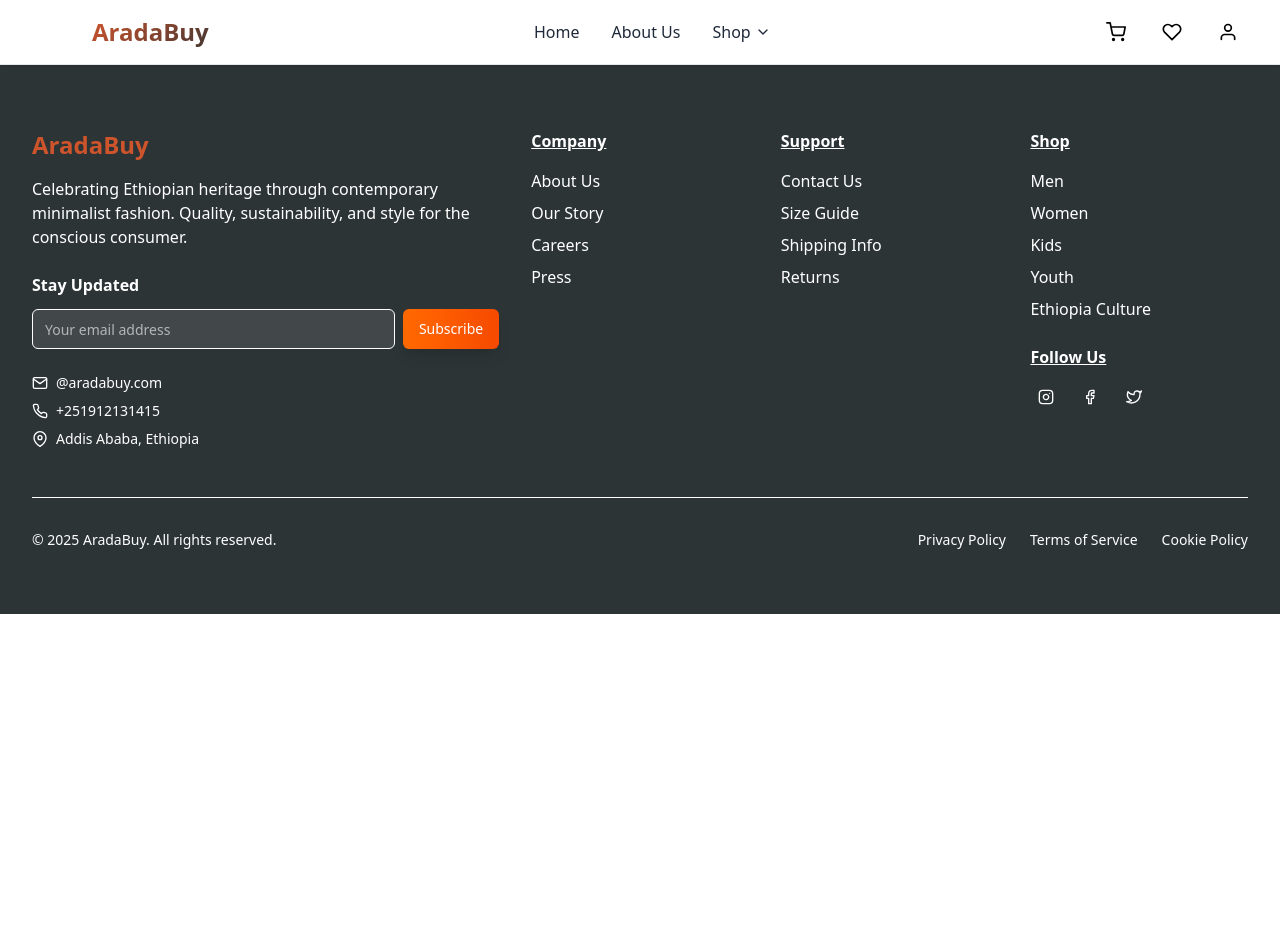
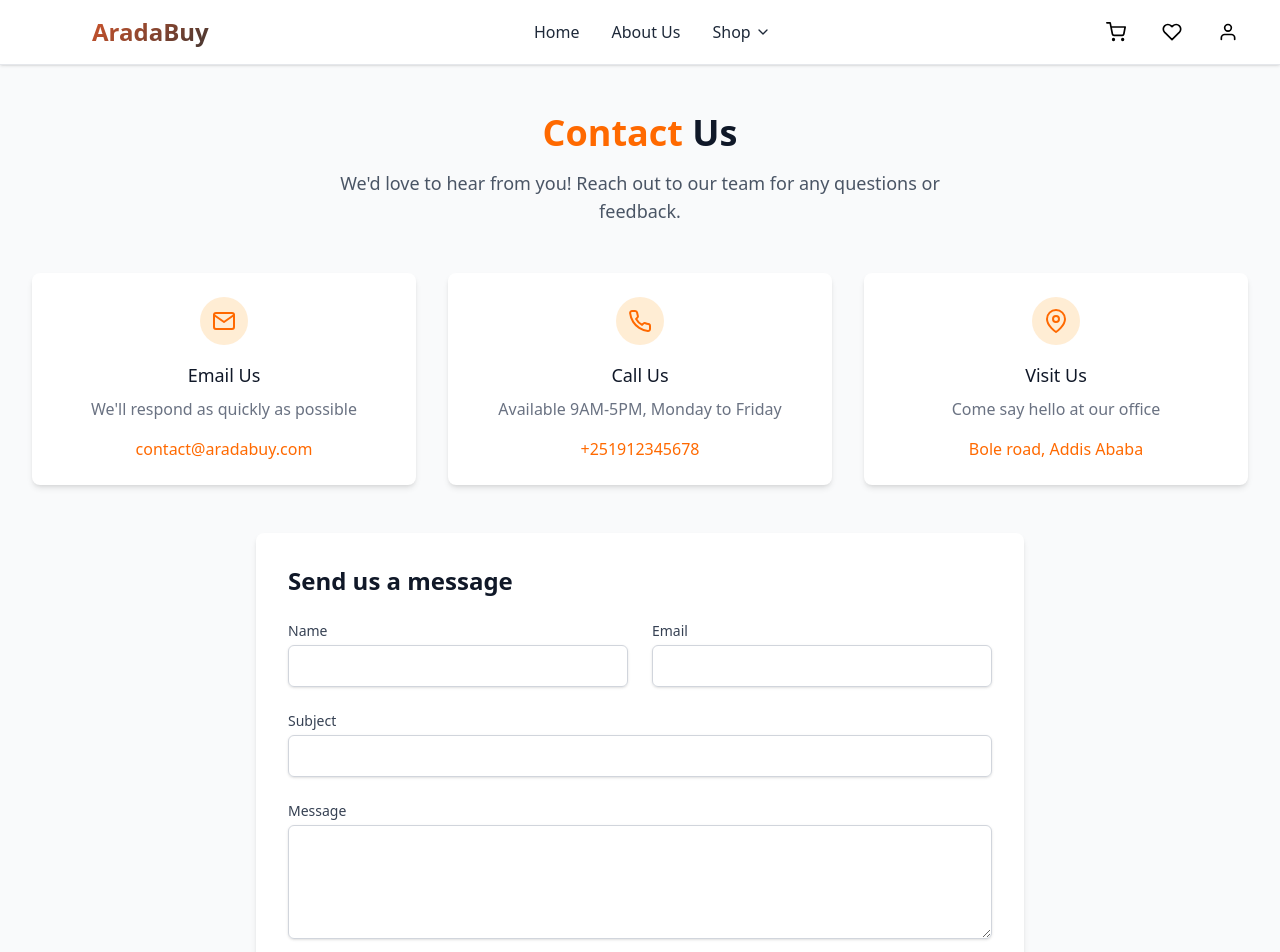
Before and after one commit to josantoss/Group_4_Project, a React (Vite) app in the folder AradaBuy/frontend/: page /contactus in a window 1280 px wide. Shown: the top 952 px of the page. Before the commit the page ends 800 px from the top, so only its background shows below. Built offline with nearby package versions, Linux system fonts and the light colour scheme.

Commit message:
New Contact page has been added

```diff
--- a/AradaBuy/frontend/src/App.jsx
+++ b/AradaBuy/frontend/src/App.jsx
@@ -8,8 +8,10 @@ import Shop from './pages/Shop';
 import WishList from './pages/WishList';
 import Login from './pages/Login';
 import SignUp from './pages/Signup';
+import ContactUs from './pages/Contact';
 import { WishListProvider } from './context/WishListContext';
 import ScrollToTop from './components/ScrollToTop';
+
 
 function App() {
   return (
@@ -29,6 +31,7 @@ function App() {
           <Route path="/wishlist" element={<WishList />} />
           <Route path="/login" element={<Login />} />
           <Route path="signup" element={<SignUp />} />
+          <Route path="contactus" element={<ContactUs />} />
         </Routes>
         <Footer />
       </Router>
--- a/AradaBuy/frontend/src/components/Footer.jsx
+++ b/AradaBuy/frontend/src/components/Footer.jsx
@@ -17,6 +17,13 @@ const Footer = () => {
     {name: 'Our Story', link: '/about'},
     {name: 'Careers', link: '/'},
     {name: 'Press', link: '/'}
+    ]
+
+    const supportLinks = [
+      {name: 'Contact Us', link: '/contactus'},
+      {name: 'Size Guide', link: '/sizeguide'},
+      {name: 'Shipping info', link: '/shippinginfo'},
+      {name: 'Returns', link: '/returns'}
     ]
 
   return (
@@ -82,10 +89,10 @@ const Footer = () => {
           <div>
             <h4 className="font-semibold mb-4 underline">Support</h4>
             <ul className="space-y-2">
-              {['Contact Us', 'Size Guide', 'Shipping Info', 'Returns'].map((item) => (
-                <li key={item}>
-                  <a href="#" className="text-soft-white/80 hover:text-[#CE542C] transition-colors duration-200">
-                    {item}
+              {supportLinks.map((item) => (
+                <li key={item.name}>
+                  <a href={item.link} className="text-soft-white/80 hover:text-[#CE542C] transition-colors duration-200">
+                    {item.name}
                   </a>
                 </li>
               ))}
--- a/AradaBuy/frontend/src/pages/Contact.jsx
+++ b/AradaBuy/frontend/src/pages/Contact.jsx
@@ -0,0 +1,130 @@
+import React from 'react';
+import { FiMail, FiPhone, FiMapPin } from 'react-icons/fi';
+
+const ContactUs = () => {
+  return (
+    <div className="min-h-screen bg-gray-50 py-12 px-4 sm:px-6 lg:px-8">
+      <div className="max-w-7xl mx-auto">
+        {/* Header*/}
+        <div className="text-center mb-12">
+          <h1 className="text-3xl font-bold text-gray-900 sm:text-4xl">
+            <span className='text-orange-500'>Contact</span> Us
+          </h1>
+          <p className="mt-4 text-lg text-gray-600 max-w-2xl mx-auto">
+            We'd love to hear from you! Reach out to our team for any questions or feedback.
+          </p>
+        </div>
+
+        {/* Contact Cards */}
+        <div className="grid grid-cols-1 md:grid-cols-3 gap-8 mb-12">
+          {/* Email Card */}
+          <div className="bg-white p-6 rounded-lg shadow-md hover:shadow-lg transition-shadow duration-300">
+            <div className="flex items-center justify-center w-12 h-12 bg-orange-100 rounded-full mb-4 mx-auto">
+              <FiMail className="h-6 w-6 text-orange-500" />
+            </div>
+            <h3 className="text-lg font-medium text-gray-900 text-center mb-2">Email Us</h3>
+            <p className="text-gray-500 text-center mb-4">
+              We'll respond as quickly as possible
+            </p>
+            <a
+              href="mailto:contact@aradabuy.com"
+              className="text-orange-500 hover:text-orange-600 font-medium block text-center"
+            >
+              contact@aradabuy.com
+            </a>
+          </div>
+
+          {/* Phone Card */}
+          <div className="bg-white p-6 rounded-lg shadow-md hover:shadow-lg transition-shadow duration-300">
+            <div className="flex items-center justify-center w-12 h-12 bg-orange-100 rounded-full mb-4 mx-auto">
+              <FiPhone className="h-6 w-6 text-orange-500" />
+            </div>
+            <h3 className="text-lg font-medium text-gray-900 text-center mb-2">Call Us</h3>
+            <p className="text-gray-500 text-center mb-4">
+              Available 9AM-5PM, Monday to Friday
+            </p>
+            <a
+              href="tel:+1234567890"
+              className="text-orange-500 hover:text-orange-600 font-medium block text-center"
+            >
+              +251912345678
+            </a>
+          </div>
+
+          {/* Location Card */}
+          <div className="bg-white p-6 rounded-lg shadow-md hover:shadow-lg transition-shadow duration-300">
+            <div className="flex items-center justify-center w-12 h-12 bg-orange-100 rounded-full mb-4 mx-auto">
+              <FiMapPin className="h-6 w-6 text-orange-500" />
+            </div>
+            <h3 className="text-lg font-medium text-gray-900 text-center mb-2">Visit Us</h3>
+            <p className="text-gray-500 text-center mb-4">
+              Come say hello at our office
+            </p>
+            <p className="text-orange-500 hover:text-orange-600 font-medium text-center">
+              Bole road, Addis Ababa
+            </p>
+          </div>
+        </div>
+
+        {/* Contact Form */}
+        <div className="bg-white shadow-md rounded-lg p-8 max-w-3xl mx-auto">
+          <h2 className="text-2xl font-bold text-gray-900 mb-6">Send us a message</h2>
+          <form className="space-y-6">
+            <div className="grid grid-cols-1 gap-6 sm:grid-cols-2">
+              <div>
+                <label htmlFor="name" className="block text-sm font-medium text-gray-700">
+                  Name
+                </label>
+                <input
+                  type="text"
+                  id="name"
+                  className="mt-1 block w-full border border-gray-300 rounded-md shadow-sm py-2 px-3 focus:outline-none focus:ring-orange-500 focus:border-orange-500"
+                />
+              </div>
+              <div>
+                <label htmlFor="email" className="block text-sm font-medium text-gray-700">
+                  Email
+                </label>
+                <input
+                  type="email"
+                  id="email"
+                  className="mt-1 block w-full border border-gray-300 rounded-md shadow-sm py-2 px-3 focus:outline-none focus:ring-orange-500 focus:border-orange-500"
+                />
+              </div>
+            </div>
+            <div>
+              <label htmlFor="subject" className="block text-sm font-medium text-gray-700">
+                Subject
+              </label>
+              <input
+                type="text"
+                id="subject"
+                className="mt-1 block w-full border border-gray-300 rounded-md shadow-sm py-2 px-3 focus:outline-none focus:ring-orange-500 focus:border-orange-500"
+              />
+            </div>
+            <div>
+              <label htmlFor="message" className="block text-sm font-medium text-gray-700">
+                Message
+              </label>
+              <textarea
+                id="message"
+                rows={4}
+                className="mt-1 block w-full border border-gray-300 rounded-md shadow-sm py-2 px-3 focus:outline-none focus:ring-orange-500 focus:border-orange-500"
+              />
+            </div>
+            <div>
+              <button
+                type="submit"
+                className="w-full flex justify-center py-3 px-4 border border-transparent rounded-md shadow-sm text-sm font-medium text-white bg-orange-500 hover:bg-orange-600 focus:outline-none focus:ring-2 focus:ring-offset-2 focus:ring-orange-500"
+              >
+                Send Message
+              </button>
+            </div>
+          </form>
+        </div>
+      </div>
+    </div>
+  );
+};
+
+export default ContactUs;
```
